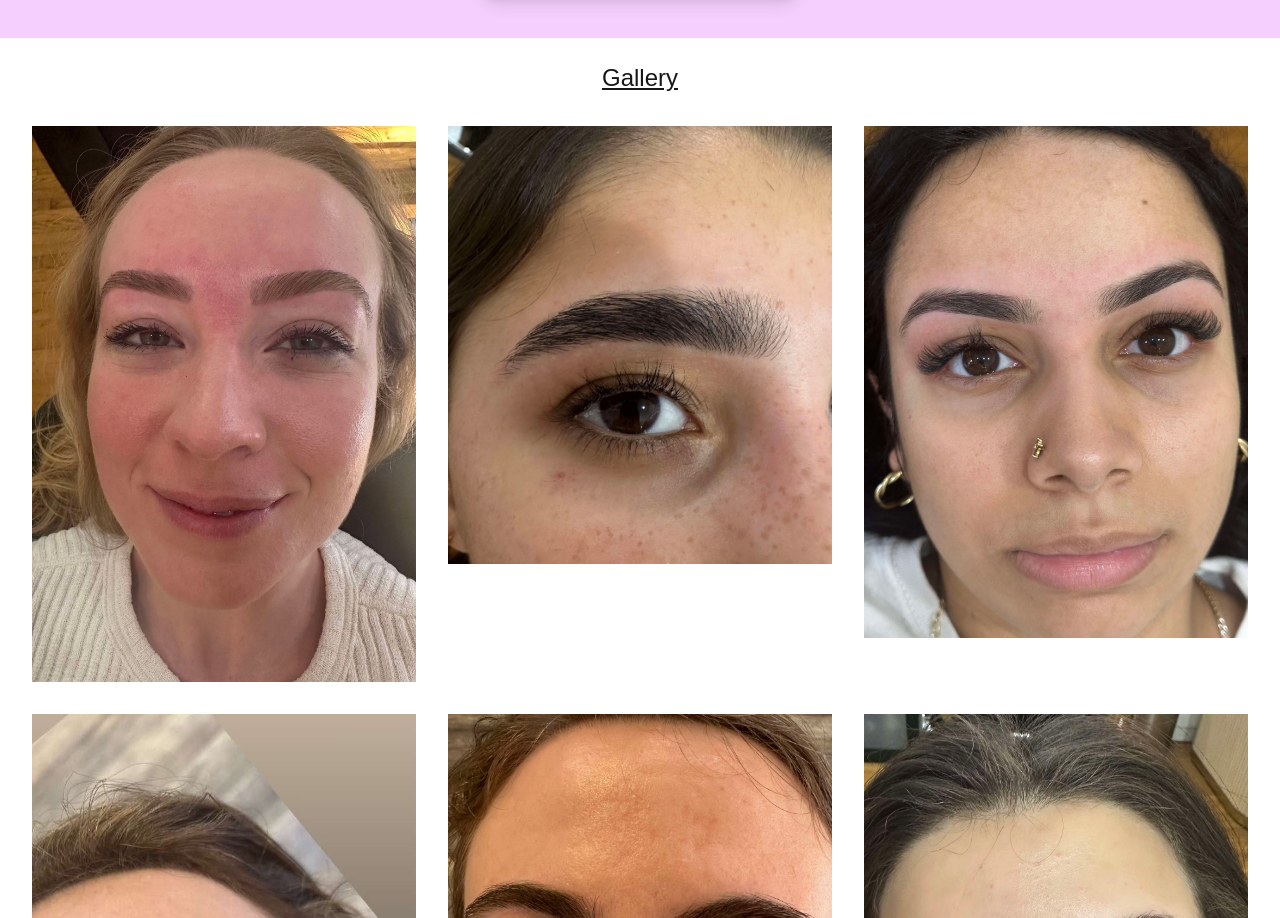
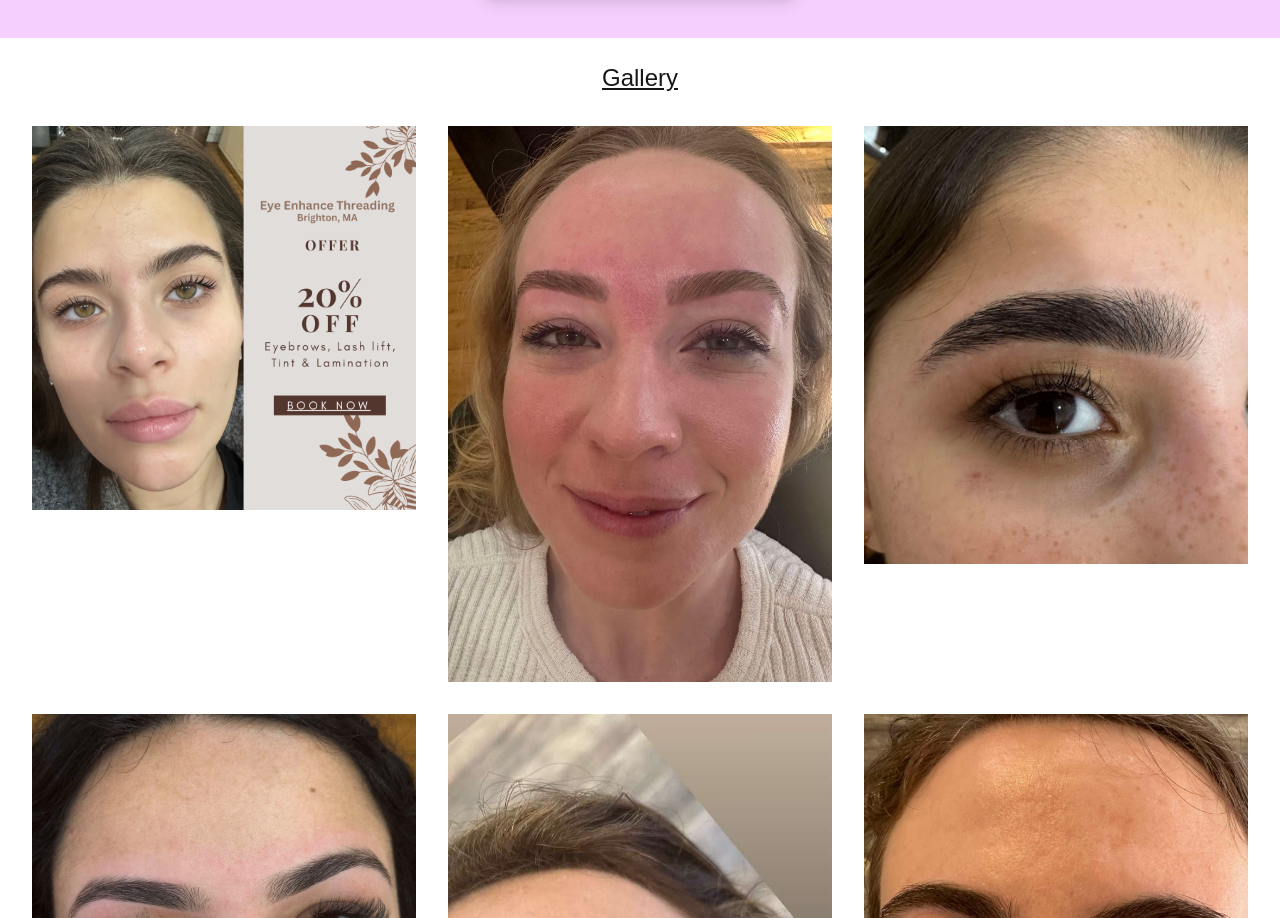
Before and after one commit to DikshyaL/Eye-Enhance, a Next.js app: page / in a window 1280 px wide. Shown: the part 2503-3421 px from the top of the page. Built offline with nearby package versions, Linux system fonts and the light colour scheme.

Commit message:
offer added

```diff
--- a/src/app/components/Gallery.jsx
+++ b/src/app/components/Gallery.jsx
@@ -21,6 +21,7 @@ export default function Gallery() {
 };
 
 const data = [
+ { image: '/g20.jpg' },
   { image: '/g7.jpg' },
   { image: '/g3.jpg' },
   { image: '/g4.jpg' },
```
Also changed, not shown: public/g20.jpg (added).
